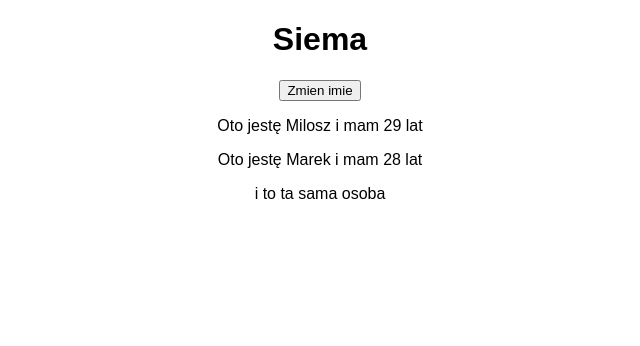
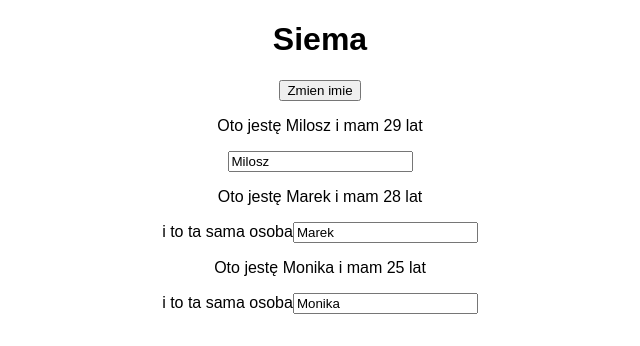
Before and after one commit to plmiso/basics, a React (Create React App) app: page / in a window 1280 px wide. Shown: the top 346 px of the page, without its empty margins (320-960 px from the left). Built offline with nearby package versions, Linux system fonts and the light colour scheme.

Commit message:
two way binding

```diff
--- a/src/App.js
+++ b/src/App.js
@@ -1,34 +1,55 @@
-import React, { useState } from 'react';
+import React, { Component } from 'react';
 import './App.css';
 import Person from './Person/Person'
 
-const app = props => {
-  const [personsState, setPersonsState ] = useState({
+class App extends Component {
+  state = {
     persons:[
       {name:'Milosz', age:29},
-      {name:'Marek', age: 28}
-    ],
-  })
-  //as hooks dont merge but OVVERRIDE state, we need to diverse data to two states
-  const [otherState, setOtherState] = useState("some other state")
-
-  const switchNameHandler = () => {
-    setPersonsState({persons:[
-      {name:'Jedi', age:29},
-      {name:'Marek', age: 29}
+      {name:'Marek', age: 28},
+      {name: 'Monika', age: 25}
     ]
-  })
   }
 
+  switchNameHandler = (newName) => {
+    this.setState({
+      persons:[
+      {name:newName, age:29},
+      {name:'Marek', age: 29},
+      {name: 'Monika', age: 25}
+    ]
+  }
+  )}
+
+  nameChangedHandler = (event) => {
+    this.setState({
+      persons:[
+        {name: 'Milosz', age:29},
+        {name:event.target.value, age: 28},
+        {name: 'Monika', age: 25}
+      ]
+    })
+  }
+
+  render() {
     return (
       <div className="App">
          <h1>Siema</h1>
-         <button onClick={switchNameHandler}>Zmien imie</button>
-         <Person name={personsState.persons[0].name} age={personsState.persons[0].age}/>
-         <Person name={personsState.persons[1].name} age={personsState.persons[1].age}> i to ta sama osoba</Person>
+         <button onClick={() => this.switchNameHandler("Jedi")}>Zmien imie</button>
+         <Person
+         name={this.state.persons[0].name}
+         age={this.state.persons[0].age}
+         click={this.switchNameHandler.bind(this, "Sith")}/>
+         <Person
+         name={this.state.persons[1].name}
+         age={this.state.persons[1].age}
+         changed={this.nameChangedHandler}> i to ta sama osoba</Person>
+          <Person
+         name={this.state.persons[2].name}
+         age={this.state.persons[2].age}> i to ta sama osoba</Person>
       </div>
     );
   }
+}
 
-
-export default app;
+export default App;
--- a/src/Person/Person.js
+++ b/src/Person/Person.js
@@ -6,8 +6,9 @@ const person = (props) => {
     return(
     <div>
         {/* this.props.name kiedy używamy klasy jako podstawy komponentu */}
-        <p>Oto jestę {props.name} i mam {props.age} lat</p>
+        <p onClick={props.click}>Oto jestę {props.name} i mam {props.age} lat</p>
         <a>{props.children}</a>
+        <input type='text' onChange={props.changed} value={props.name}/>
     </div>
     )
 }
```
